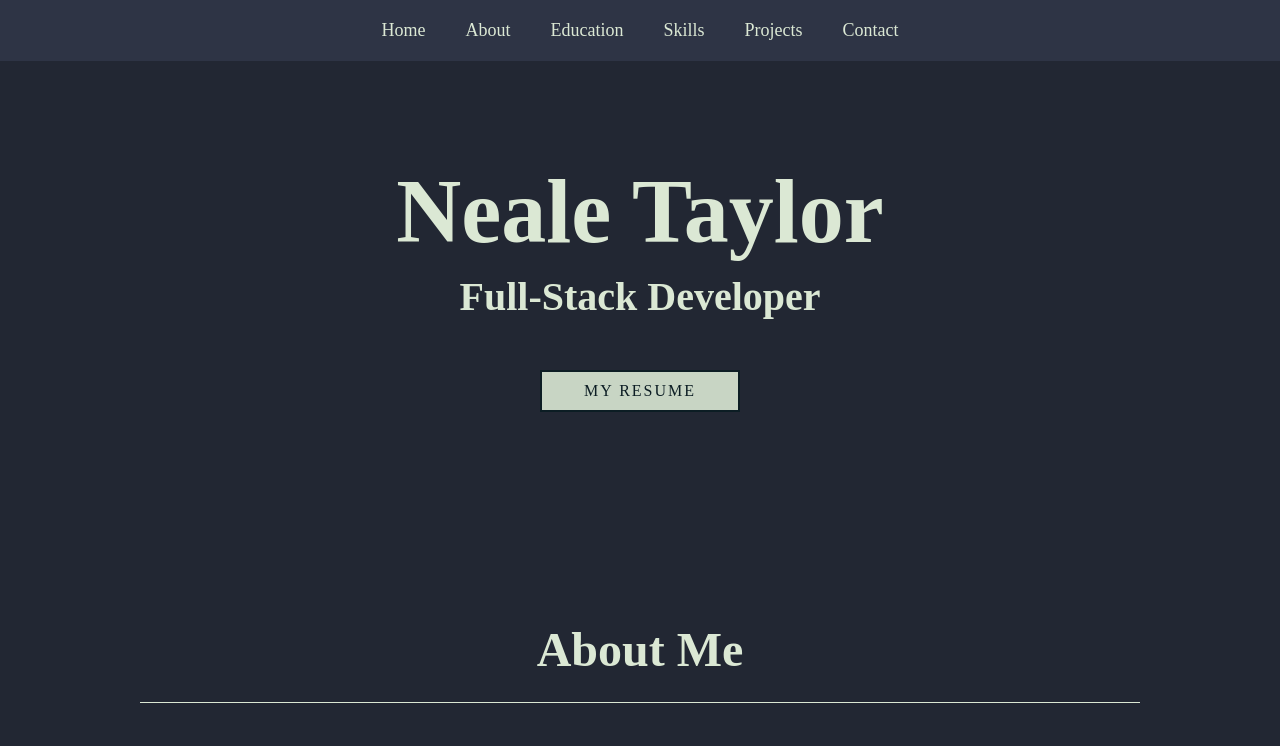
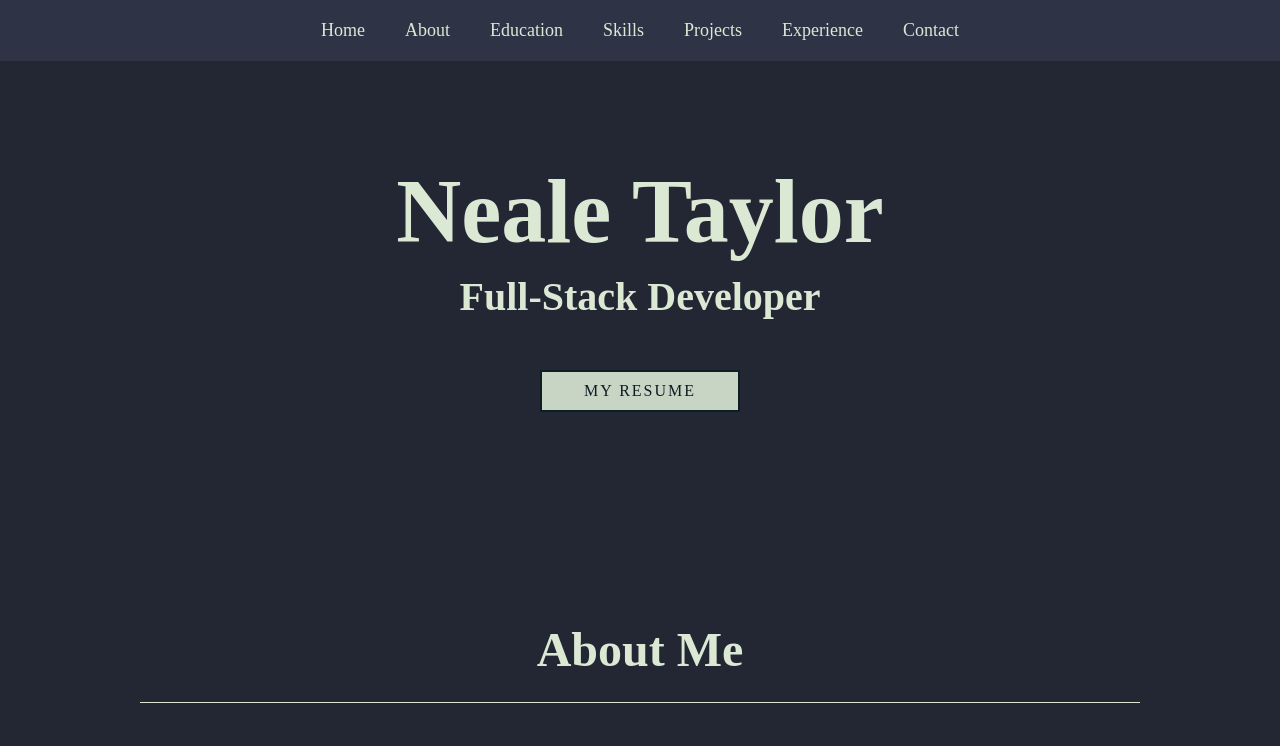
Before and after one commit to NealePT/nealetaylorcom, a React (Create React App) app in the folder react-site/: page / in a window 1280 px wide. Shown: the top 746 px of the page. Built offline with nearby package versions, Linux system fonts and the light colour scheme.

Commit message:
add links to work experience

```diff
--- a/react-site/src/components/Footer.jsx
+++ b/react-site/src/components/Footer.jsx
@@ -9,6 +9,7 @@ export default function Footer(props) {
               <li><a href="#education">Education</a></li>
               <li><a href="#skills">Skills</a></li>
               <li><a href="#projects">Projects</a></li>
+              <li><a href="#Work">Experience</a></li>
               <li><a href="#contact">Contact</a></li>
           </ul>
           <p>© Neale Taylor, 2022</p>
--- a/react-site/src/components/Header.jsx
+++ b/react-site/src/components/Header.jsx
@@ -14,6 +14,7 @@ export default function Header(props) {
           <li><a href="#education">Education</a></li>
           <li><a href="#skills">Skills</a></li>
           <li><a href="#projects">Projects</a></li>
+          <li><a href="#Work">Experience</a></li>
           <li><a href="#contact">Contact</a></li>
       </ul>
     </nav>
--- a/react-site/src/components/Work.jsx
+++ b/react-site/src/components/Work.jsx
@@ -1,6 +1,6 @@
 export default function Work() {
   return (
-    <div className="Work">
+    <div id="Work" className="Work">
       <div className="wrapper">
       <h3>
         Work Experience
```
